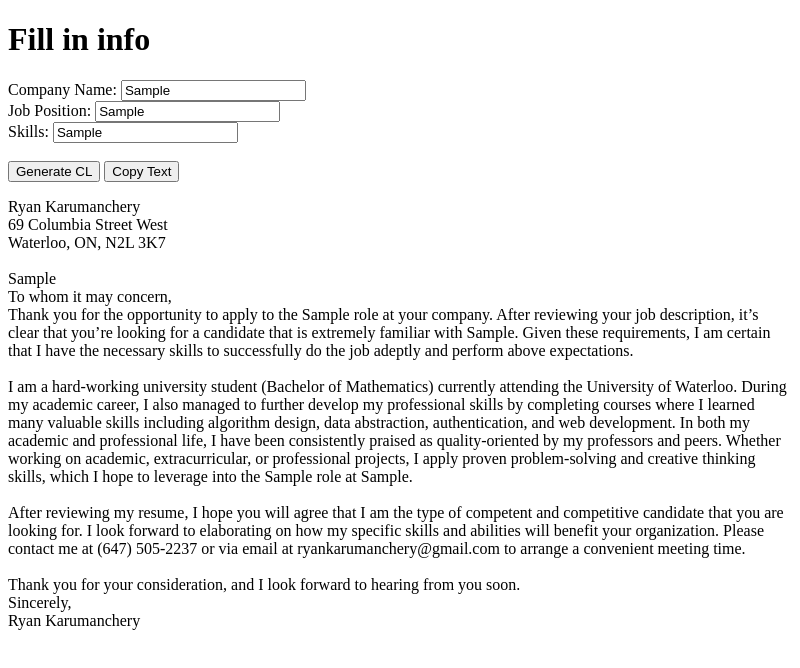
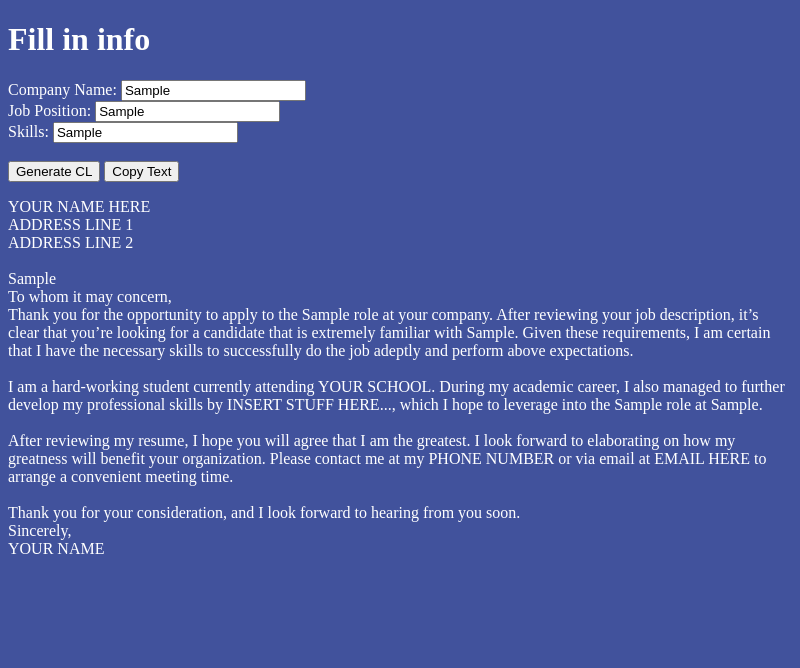
Before and after one commit to Prometheus59/Cover-Letter-Generator, an Electron app: page index.html in a window 800 px wide. Both pictures are taken after typing "Sample", "Sample", "Sample" into the empty fields and a click on the button "Generate CL". Drawn offline with nearby package versions, Linux system fonts and the light colour scheme.

Commit message:
2020 refresh/make public

```diff
--- a/coverLetter.js
+++ b/coverLetter.js
@@ -1,18 +1,18 @@
 function generateCL() {
 
     function coverLetter(companyName, position, familiar) {
-        ftext = "Ryan Karumanchery " + "<br />" + " 69 Columbia Street West " + "<br />" + " Waterloo, ON, N2L 3K7 " + "<br />" +
+        ftext = "YOUR NAME HERE " + "<br />" + " ADDRESS LINE 1 " + "<br />" + " ADDRESS LINE 2 " + "<br />" +
             " " + "<br />" + companyName + "<br />" + " To whom it may concern," + "<br />" +
             "Thank you for the opportunity to apply to the " + position +
             " role at your company. After reviewing your job description, it’s clear that you’re looking for a candidate that is extremely familiar with " +
             familiar +
             ". Given these requirements, I am certain that I have the necessary skills to successfully do the job adeptly and perform above expectations. " +
             "<br />" + "<br />" +
-            " I am a hard-working university student (Bachelor of Mathematics) currently attending the University of Waterloo. During my academic career, I also managed to further develop my professional skills by completing courses where I learned many valuable skills including algorithm design, data abstraction, authentication, and web development. In both my academic and professional life, I have been consistently praised as quality-oriented by my professors and peers. Whether working on academic, extracurricular, or professional projects, I apply proven problem-solving and creative thinking skills, which I hope to leverage into the " +
+            " I am a hard-working student currently attending YOUR SCHOOL. During my academic career, I also managed to further develop my professional skills by INSERT STUFF HERE..., which I hope to leverage into the " +
             position + " role at " + companyName + ". " + "<br />" + "<br />" +
-            " After reviewing my resume, I hope you will agree that I am the type of competent and competitive candidate that you are looking for. I look forward to elaborating on how my specific skills and abilities will benefit your organization. Please contact me at (647) 505-2237 or via email at ryankarumanchery@gmail.com to arrange a convenient meeting time. " +
+            " After reviewing my resume, I hope you will agree that I am the greatest. I look forward to elaborating on how my greatness will benefit your organization. Please contact me at my PHONE NUMBER or via email at EMAIL HERE to arrange a convenient meeting time. " +
             "<br />" + "<br />" + "Thank you for your consideration, and I look forward to hearing from you soon." + "<br />" +
-            "Sincerely," + "<br />" + "Ryan Karumanchery";
+            "Sincerely," + "<br />" + "YOUR NAME";
         return ftext;
     };
 
--- a/index.html
+++ b/index.html
@@ -4,6 +4,7 @@
 <head>
   <meta charset="UTF-8">
   <title>Cover Letter Generator</title>
+  <link rel="stylesheet" href="styles.css">
 </head>
 
 <body>
--- a/package.json
+++ b/package.json
@@ -7,7 +7,8 @@
     "start": "electron ."
   },
   "dependencies": {
-    "clipboard": "^2.0.0"
+    "clipboard": "^2.0.0",
+    "electron": "^8.0.0"
   },
   "devDependencies": {},
   "repository": {
--- /dev/null
+++ b/styles.css
@@ -0,0 +1,4 @@
+body {
+    background-color: #41529c;
+    color: white;
+}
```
Also changed, not shown: README.md, 1 other file.
